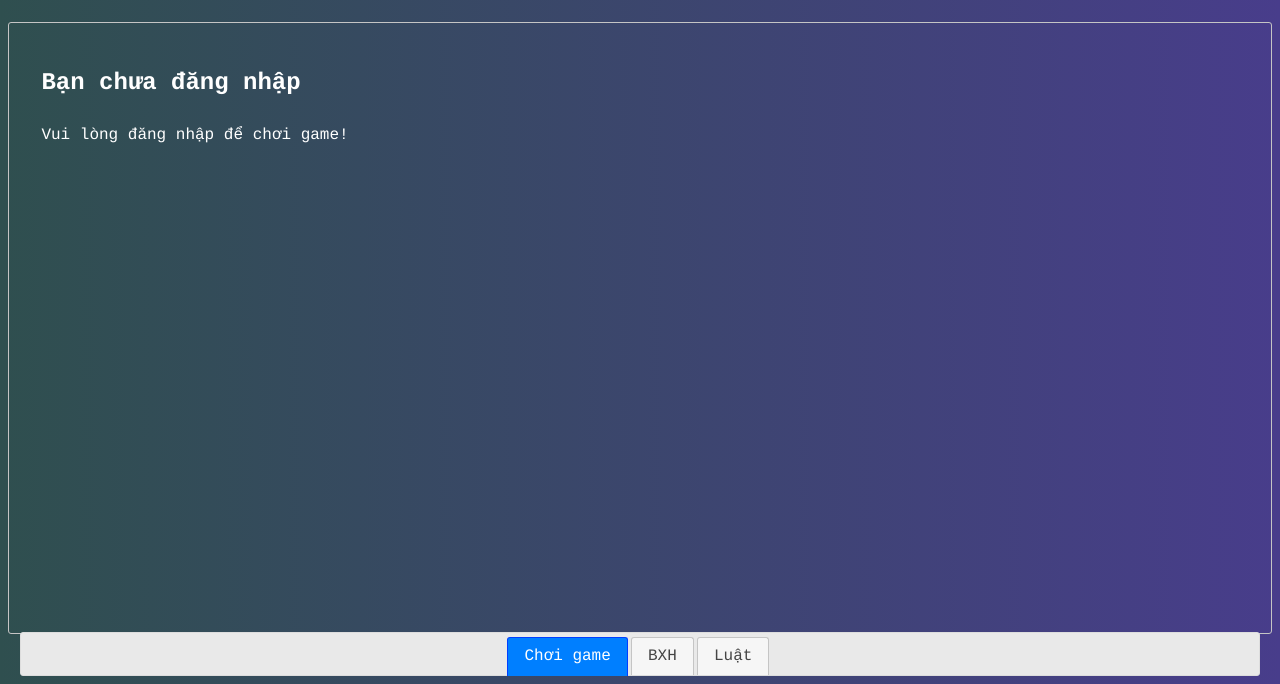
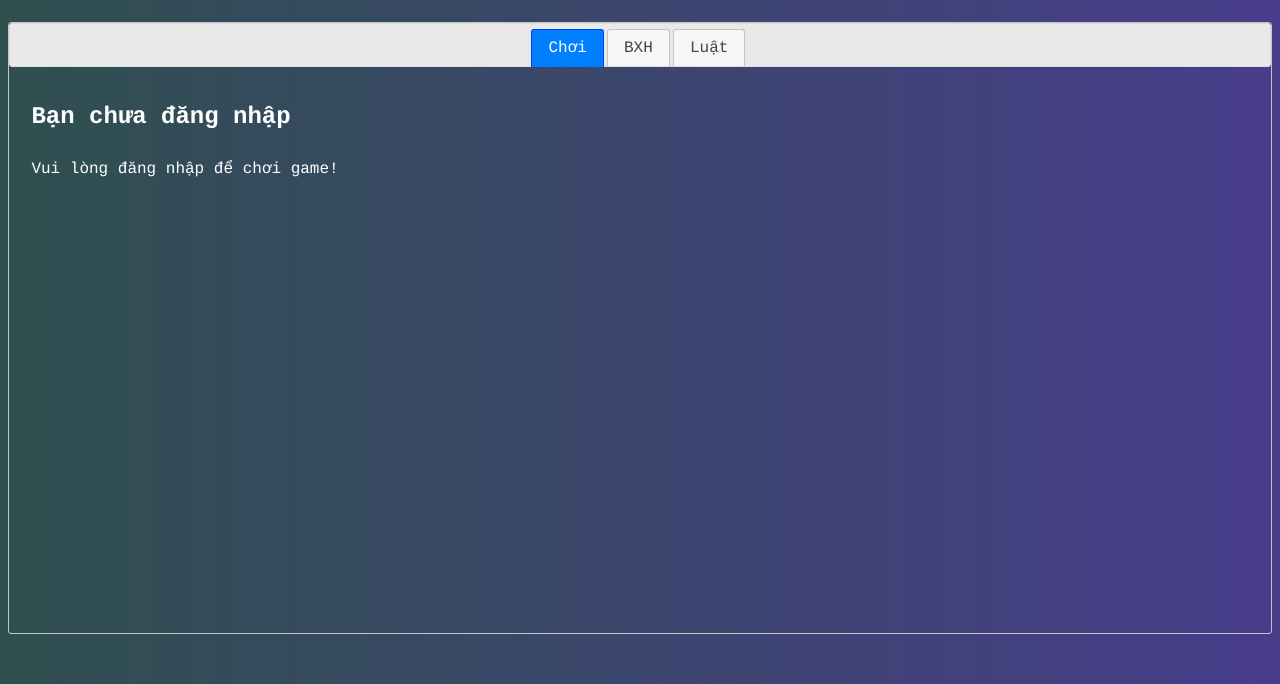
Before and after one commit to chuannm/html-game, a website: page templates/index.html in a window 1280 px wide. Shown: the part 124-808 px from the top of the page. Drawn offline with nearby package versions, Linux system fonts and the light colour scheme; files that its build step writes are made by us from their sources; files whose address does not match are found by name.

Commit message:
Cho Nav lên trên

```diff
--- a/static/css/style.css
+++ b/static/css/style.css
@@ -42,7 +42,7 @@ h1:nth-child(2) {
     flex-direction: column;
     background: none;
     color: inherit;
-    padding: 10px;
+    padding: 0px;
     margin-bottom: 50px;
     overflow: scroll;
 }
@@ -53,13 +53,9 @@ game-canvas >div {
 #game-canvas .ui-tabs-panel {
     flex: 1;
     color: inherit;
-    height: 50px;
+    height: 30px;
 }
 #game-canvas .ui-tabs-nav {
-    position: fixed;
-    bottom: 0px;
-    left: 20px;
-    right: 20px;
     display: flex;
     justify-content: center;
 }
--- a/templates/index.html
+++ b/templates/index.html
@@ -24,6 +24,11 @@
   <h1>Archer Game Studio</h1>
   <h1 center>Summer Trip quiz-game</h1>
   <div id="game-canvas">
+    <ul>
+      <li><a href="#game-container">Chơi</a></li>
+      <li><a href="#game-ranks">BXH</a></li>
+      <li><a href="#game-rules">Luật</a></li>
+    </ul>
     <div id="game-container">
     </div>
     <div id="game-rules">
@@ -55,14 +60,8 @@
       <h2>Xếp hạng</h2>
       <div id="ranks-content"></div>
     </div>
-    <ul>
-      <li><a href="#game-container">Chơi game</a></li>
-      <li><a href="#game-ranks">BXH</a></li>
-      <li><a href="#game-rules">Luật</a></li>
-    </ul>
+
   </div>
-
-
 </body>
 
 </html>
```
